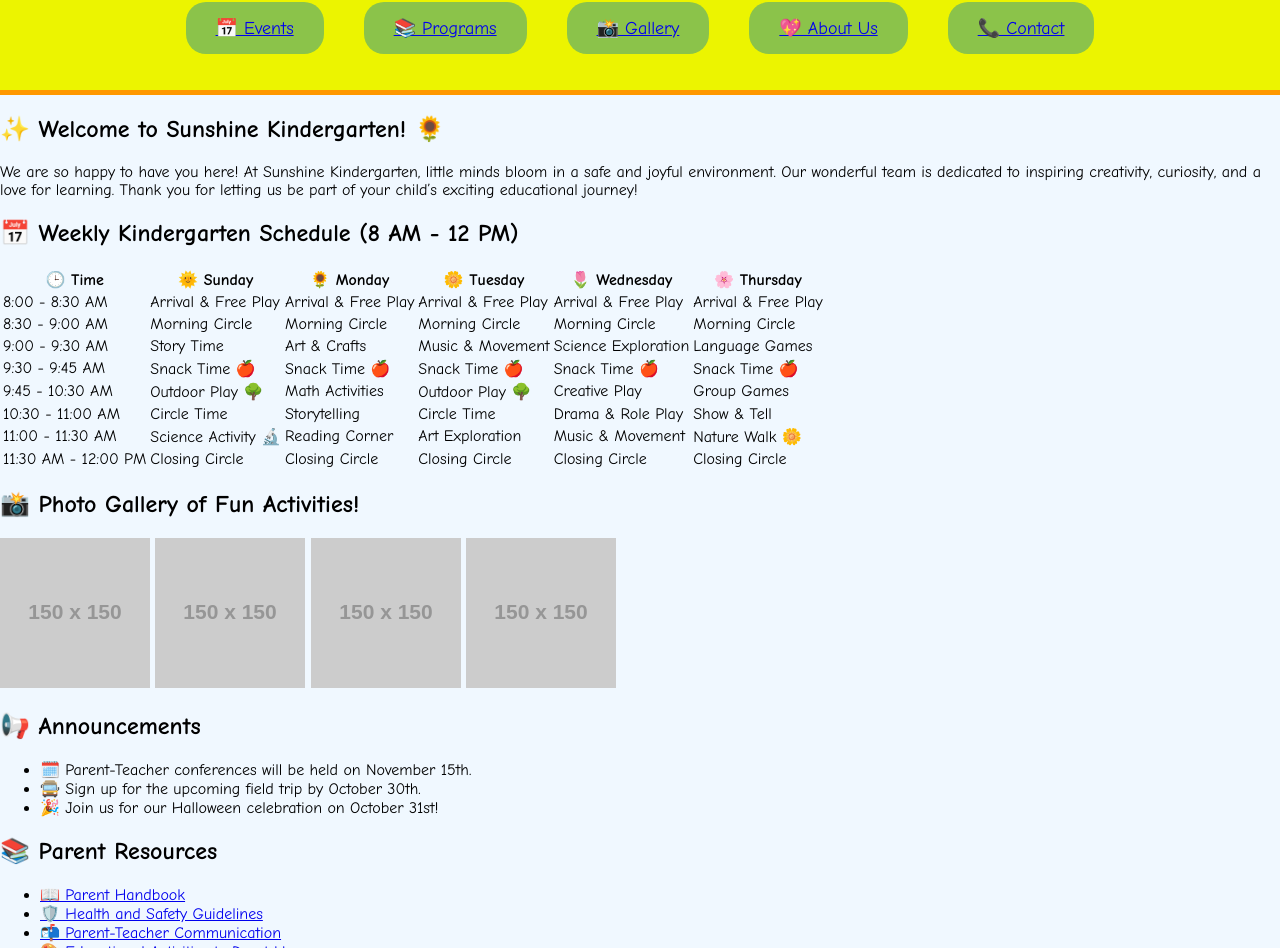
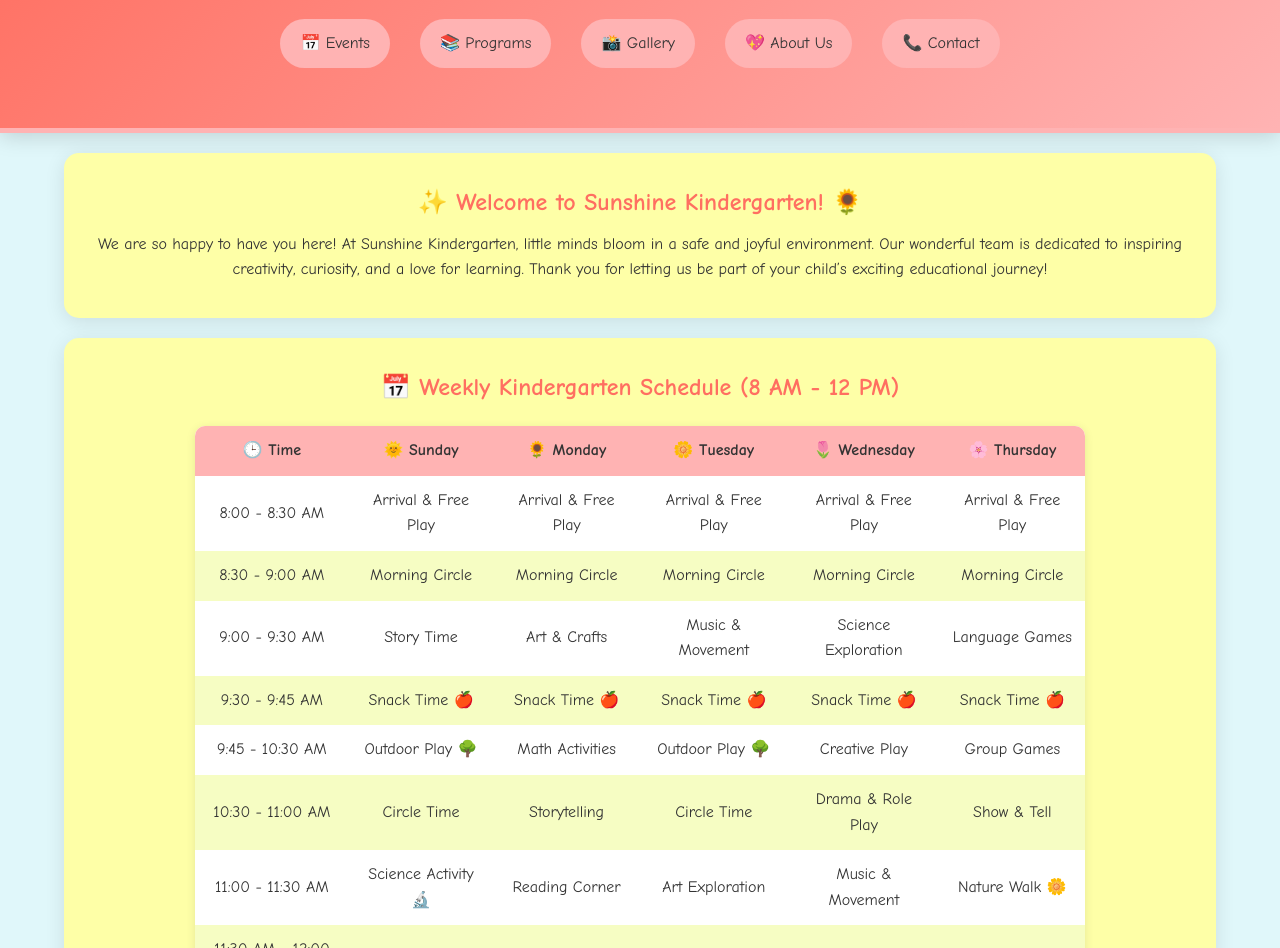
Before and after one commit to yousifAliHasan/ITCS333-labs, a plain HTML site: page index.html in a window 1280 px wide. Shown: the part 99-1047 px from the top of the page. Drawn offline with Linux system fonts and the light colour scheme; placeholder pictures from the web are drawn by us.

Commit message:
Update style.css

```diff
--- a/style.css
+++ b/style.css
@@ -9,90 +9,230 @@
           font-size: 18px;
       }
 }
-
-body {
+/* Reset default margin and padding */
+* {
     margin: 0;
-    font-family: 'Comic Sans MS', cursive, sans-serif;
-    background-color: #f0f8ff;
+    padding: 0;
+    box-sizing: border-box;
 }
 
-
-header {
-    background-color: #ecf400;
-    text-align: center;
-    padding: 20px 0;
-    border-bottom: 5px solid #ff9800;
+/* General Styles */
+body {
+    font-family: 'Comic Sans MS', cursive, sans-serif; /* Playful font */
+    background-color: #E0F7FA; /* Light pastel blue background */
+    color: #333; /* Dark gray text color for readability */
+    line-height: 1.6; /* Improved line height for readability */
 }
 
-header h2 {
-    color: #82e22f;
-    font-size: 36px;
-    margin: 0;
-    text-shadow: 2px 2px #ff9800;
+/* WebKit Link Styles */
+a {
+    color: #333; /* Default link color */
+    text-decoration: none; /* Remove underline */
+    transition: color 0.3s ease, transform 0.3s ease; /* Smooth color and scale transition */
 }
 
-
-#nav {
-    margin-top: 20px;
+a:hover {
+    color: #FF6F61; /* Change link color on hover */
+    transform: scale(1.05); /* Slightly enlarge link on hover */
 }
 
+/* Header Styles */
+header {
+    background: linear-gradient(135deg, #FF6F61, #FFB3B3); /* Gradient background */
+    text-align: center;
+    padding: 40px 0; /*  padding for a bold header */
+    box-shadow: 0 4px 20px rgba(0, 0, 0, 0.15); /* Enhanced shadow for depth */
+    border-bottom: 5px solid #FFB3B3; /* Bold bottom border */
+}
+
+@keyframes slideIn {
+    from {
+        transform: translateY(-20px);
+        opacity: 0;
+    }
+    to {
+        transform: translateY(0);
+        opacity: 1;
+    }
+}
+
+header h1 {
+    color: #FFFFFF; /* White text color for contrast */
+    font-size: 36px; /* Header font size */
+    margin-bottom: 10px; /* Space below the header */
+}
+
+/* Navigation Styles */
 nav ul {
     list-style-type: none;
     padding: 0;
     display: flex;
-    justify-content: center;
+    justify-content: center; /* Center navigation */
+    margin: 20px 0; /* Vertical margin */
 }
 
 nav ul li {
-    margin: 0 20px;
-    background-color: #8bc34a;
-    padding: 15px 30px;
-    border-radius: 20px;
-    font-size: 18px;
-    color: white;
-    cursor: pointer;
-    transition: background-color 0.3s, transform 0.3s;
+    margin: 0 15px; /* Horizontal margin */
+    background-color: #FFB3B3; /* Soft pink background */
+    padding: 12px 20px; /* Padding for buttons */
+    border-radius: 25px; /* Rounded corners */
+    font-size: 16px;
+    color: #333; /* Dark text for readability */
+    transition: background-color 0.3s, transform 0.3s, box-shadow 0.3s, filter 0.3s; /* Smooth transitions */
 }
 
 nav ul li:hover {
-    background-color: #4caf50;
-    transform: scale(1.1);
-    box-shadow: 0 8px 15px rgba(0, 0, 0, 0.2);
+    background-color: #FF6F61; /* Bright coral on hover */
+    transform: scale(1.05); /* Slightly enlarge on hover */
+    box-shadow: 0 4px 15px rgba(0, 0, 0, 0.2); /* Shadow effect on hover */
+    filter: brightness(1.1); /* Brighten the button on hover */
 }
 
-#container {
-    background-color: #c5eb09;
-    padding: 30px;
+/* Box-like Container Styles */
+.container {
+    padding: 20px; /* Increased padding for a snug fit */
     text-align: center;
-    box-shadow: 0 4px 15px rgba(0, 0, 0, 0.2);
-    max-width: 100%;
-    margin: 0 auto;
-    transition: transform 0.3s, background-color 0.3s;
-
+    margin: 20px auto; /* Adjusted margin for spacing */
+    border-radius: 15px; /* Rounded corners for containers */
+    max-width: 90%; /* Responsive width */
+    box-shadow: 0 4px 20px rgba(0, 0, 0, 0.1); /* Enhanced shadow for depth */
+    background-color: #FEFFA7; /* Soft pastel yellow background */
+    border: none; /* Remove border for a cleaner look */
+    transition: transform 0.3s ease, box-shadow 0.3s ease; /* Smooth scaling and shadow transition */
 }
 
-
-#container h2 {
-    color: #ff5722;
-    font-size: 28px;
-    text-shadow: 2px 2px #ff9800;
+.container:hover {
+    transform: scale(1.02); /* Slightly enlarge on hover */
+    box-shadow: 0 6px 30px rgba(0, 0, 0, 0.15); /* Stronger shadow on hover */
 }
 
-#container p {
-    color: #333;
-    font-size: 18px;
-    line-height: 1.6;
+/* Container Headings */
+.container h2 {
+    color: #FF6F61; /* Bright coral heading color */
+    font-size: 24px; /* Slightly smaller heading font size */
+    margin: 10px 0; /* Space below headings */
 }
-#container1 {
-    background-color: #ffc400;
-    padding: 30px;
+
+/* Container Paragraphs */
+.container p {
+    font-size: 16px; /* Adjusted paragraph font size */
+    margin-bottom: 15px; /* Spacing below paragraphs */
+    transition: transform 0.3s ease; /* Smooth scaling effect */
+}
+
+.container:hover p {
+    transform: translateY(-2px); /* Move text up slightly on container hover */
+}
+
+/* Table Styles */
+table {
+    width: 80%; /* Set to 80% to reduce overall width */
+    border-collapse: collapse; /* Remove space between borders */
+    margin: 20px auto; /* Center the table */
+    border-radius: 10px; /* Rounded corners for the table */
+    overflow: hidden; /* Ensure rounded corners are applied */
+    box-shadow: 0 2px 10px rgba(0, 0, 0, 0.1); /* Subtle shadow for depth */
+    transition: transform 0.3s ease; /* Smooth scaling */
+}
+
+table:hover {
+    transform: scale(1.01); /* Slightly enlarge on hover */
+}
+
+th, td {
+    border: none; /* Remove borders for a cleaner look */
+    padding: 12px; /* Increased padding for better spacing */
+    text-align: center; /* Centered text */
+    font-size: 16px; /* Font size */
+    transition: background-color 0.3s; /* Smooth background transition */
+}
+
+/* Header Styles */
+th {
+    background-color: #FFB3B3; /* Soft pink background for headers */
+    color: #333; /* Dark text for headers */
+    font-weight: bold; /* Bold text for headers */
+}
+
+/* Row Styles */
+tr {
+    transition: background-color 0.3s; /* Smooth background transition */
+}
+
+tr:nth-child(even) {
+    background-color: #F6FDC3; /* Light greenish-yellow for even rows */
+}
+
+tr:nth-child(odd) {
+    background-color: #FFFFFF; /* White for odd rows */
+}
+
+/* Hover Effect */
+tr:hover {
+    background-color: #FF6F61; /* Coral highlight on hover */
+    color: #FFFFFF; /* Change text color to white on hover */
+}
+
+td {
+    color: #333; /* Dark text for cells */
+}
+
+/* Gallery Styles */
+.gallery-images {
+    display: flex;
+    flex-wrap: wrap; /* Allow images to wrap */
+    justify-content: center; /* Center images */
+    gap: 15px; /* Space between images */
+}
+
+.gallery-images img {
+    border-radius: 10px; /* Rounded corners for images */
+    width: 150px; /* Fixed width for images */
+    height: auto; /* Maintain aspect ratio */
+    transition: transform 0.3s ease, box-shadow 0.3s ease; /* Smooth scaling effect */
+}
+
+.gallery-images img:hover {
+    transform: scale(1.1); /* Slightly enlarge on hover */
+    box-shadow: 0 4px 12px rgba(0, 0, 0, 0.2); /* Shadow effect on hover */
+}
+
+/* Footer Styles */
+footer {
     text-align: center;
-    box-shadow: 0 4px 15px rgba(0, 0, 0, 0.2);
-    max-width: 100%;
-    margin: 0 auto;
-    transition: transform 0.3s, background-color 0.3s;
+    padding: 20px 0; /* Increased padding for footer */
+    background: linear-gradient(135deg, #FFB3B3, #FF6F61); /* Gradient background */
+    color: #333; /* Dark gray text color */
+    margin-top: 20px; /* Space above footer */
+    box-shadow: 0 -4px 10px rgba(0, 0, 0, 0.1); /* Subtle shadow for depth */
+    transition: background 0.3s ease; /* Smooth background transition */
+}
 
+footer:hover {
+    background: linear-gradient(135deg, #FF6F61, #FF8A80); /* Change gradient on hover */
 }
-#container1 h2{
-    color: #ed4967;
+
+/* Remove markers from specific lists */
+#announcements,
+#parent-resources {
+    list-style-type: none; /* Remove bullets */
+    padding: 0; /* Remove padding */
+    margin: 0; /* Remove margin */
 }
+
+/* Styles for List Items */
+#announcements li,
+#parent-resources li {
+    padding: 10px; /* Add padding for better spacing */
+    margin: 5px 0; /* Space between list items */
+    background-color: #FFCFB3; /* Light yellow background for list items */
+    border-radius: 8px; /* Rounded corners for list items */
+    box-shadow: 0 2px 5px rgba(0, 0, 0, 0.1); /* Subtle shadow for depth */
+    transition: transform 0.2s, box-shadow 0.2s; /* Add transition for effects */
+}
+
+#announcements li:hover,
+#parent-resources li:hover {
+    transform: scale(1.02); /* Slightly enlarge on hover */
+    box-shadow: 0 4px 10px rgba(0, 0, 0, 0.2); /* Shadow effect on hover */
+}
```
